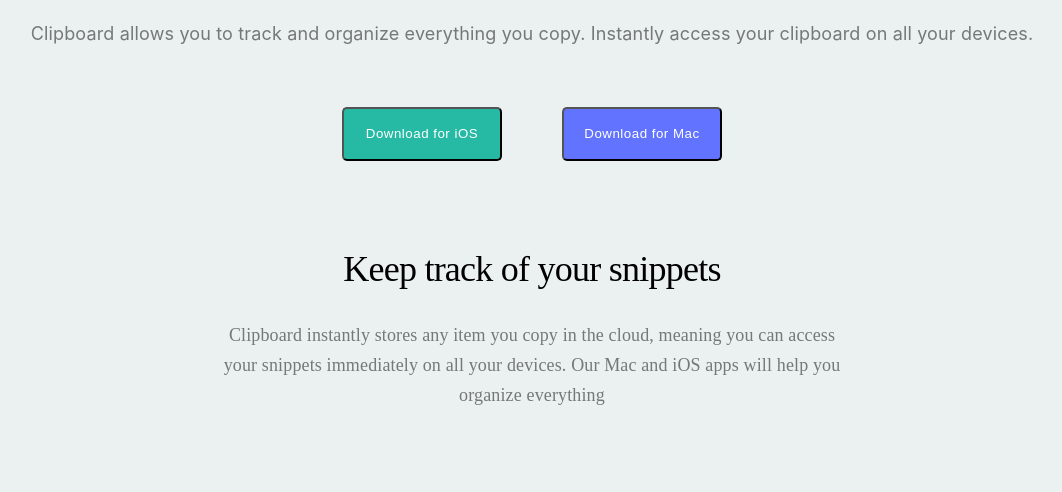
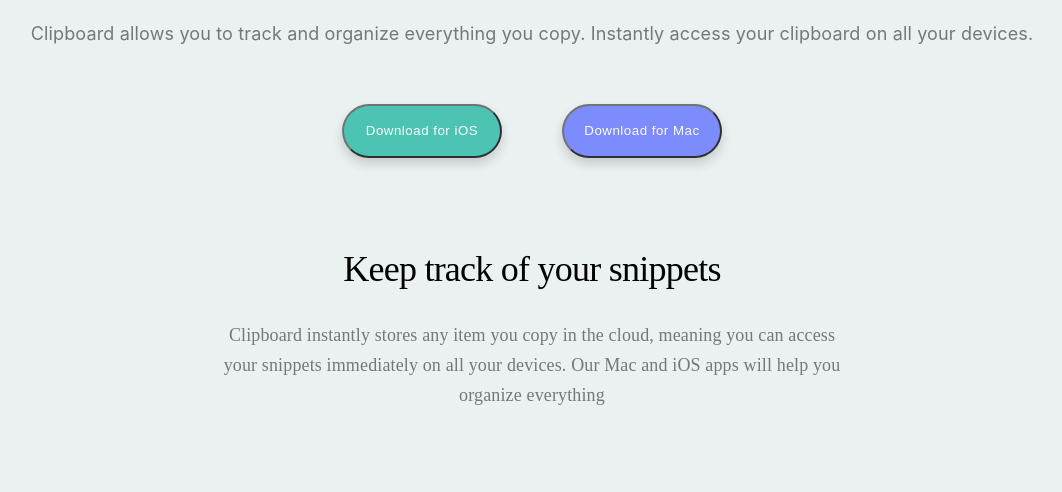
Before and after one commit to buatsie233/Clipboard-project-emmanuel-benjamin, a plain HTML site: page index.html in a window 1280 px wide. Shown: the part 290-782 px from the top of the page, without its empty margins (108-1170 px from the left). Drawn offline with Linux system fonts and the light colour scheme; files that its build step writes are made by us from their sources; a web font is replaced by a local one.

Commit message:
implemented buttons, social media link hover state
The initial design for the buttons were not in conformance to the recommended design. Had to add the hovering states of buttons and social media links

```diff
--- a/index.html
+++ b/index.html
@@ -7,7 +7,7 @@
     <title>Clipboard Project</title>
 
     <!--Css -->
-   <link rel="stylesheet" href="./resource/newstyle.css">
+   <link rel="stylesheet" href="./newstyle.css">
 
     <!--Fonts-->
     <link rel="preconnect" href="https://fonts.googleapis.com">
@@ -228,9 +228,9 @@
             </div>
 
             <div class="social-media">
-              <img class="facebook" src="./resource/images/icon-facebook.svg" /><img class="twitter" src="./resource/images/icon-twitter.svg" /><img
-                class="instagram"
-                src="./resource/images/icon-instagram.svg" />
+              <a class="facebook"  href="#" target="_blank" ></a>
+              <a class="twitter"  href="#" target="_blank" ></a>
+              <a class="instagram"  href="#" target="_blank" ></a>
 
             </div>
 
--- a/newstyle.css
+++ b/newstyle.css
@@ -96,6 +96,22 @@ body {
   margin-right: 30px;
   border-radius: 5px;
   padding: 10px;
+
+  -webkit-transform: scaleX(0.8) scaleY(1.2);
+  transform: scaleX(0.8) scaleY(1.2);
+  opacity: 0.8;
+  -webkit-transition: all 0.5s;
+  transition: all 0.5s;
+  display: inline-block;
+  box-shadow: 0 6px 12px rgba(114, 194, 131, 0.2);
+  -webkit-border-radius: 50rem;
+    border-radius: 50rem;
+  -moz-box-shadow: 0 6px 12px rgba(0, 0, 0, 0.2);
+  transform: translateY(-3px);
+  -webkit-box-shadow: 0 6px 12px rgba(0, 0, 0, 0.2);
+  cursor: pointer;
+  position: relative;
+
   }
 
   .download-for-mac{
@@ -110,6 +126,21 @@ body {
   margin-left: 30px;
   border-radius: 5px;
   padding: 10px;
+
+  -webkit-transform: scaleX(0.8) scaleY(1.2);
+  transform: scaleX(0.8) scaleY(1.2);
+  opacity: 0.8;
+  -webkit-transition: all 0.5s;
+  transition: all 0.5s;
+  display: inline-block;
+  box-shadow: 0 6px 12px rgba(114, 194, 131, 0.2);
+  -webkit-border-radius: 50rem;
+    border-radius: 50rem;
+  -moz-box-shadow: 0 6px 12px rgba(0, 0, 0, 0.2);
+  transform: translateY(-3px);
+  -webkit-box-shadow: 0 6px 12px rgba(0, 0, 0, 0.2);
+  cursor: pointer;
+  position: relative;
   }
 
   .keep-track{
@@ -548,15 +579,18 @@ body {
     margin-bottom: 0.5px;
     margin-left: 24px;
     width: 24px;
+    background-image: url("./resource/images/icon-twitter.svg");
   }
 
   .facebook {
     height: 24px;
     width: 24px;
+    background-image: url("./resource/images/icon-facebook.svg");
   }
 
   .instagram {
     height: 24px;
     margin-left: 24px;
     width: 24px;
+    background-image: url("./resource/images/icon-instagram.svg");
   }
```
